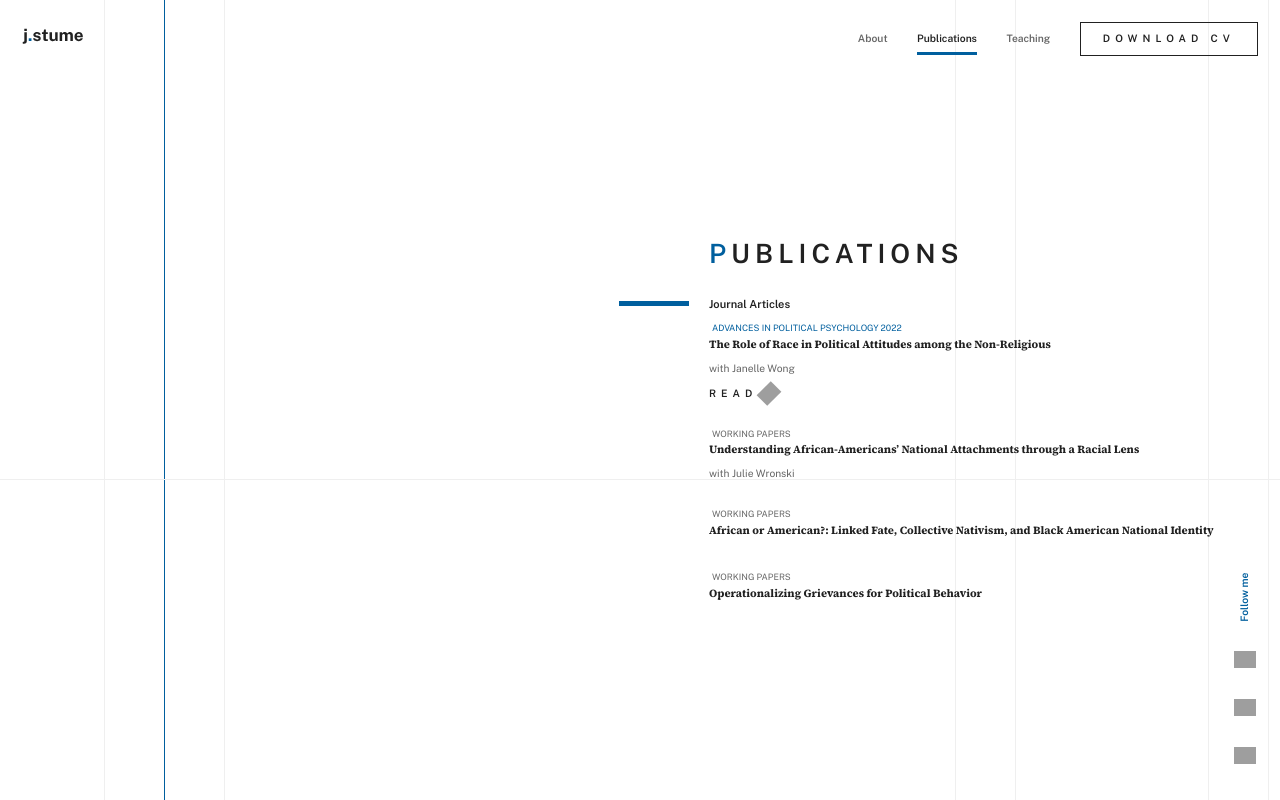
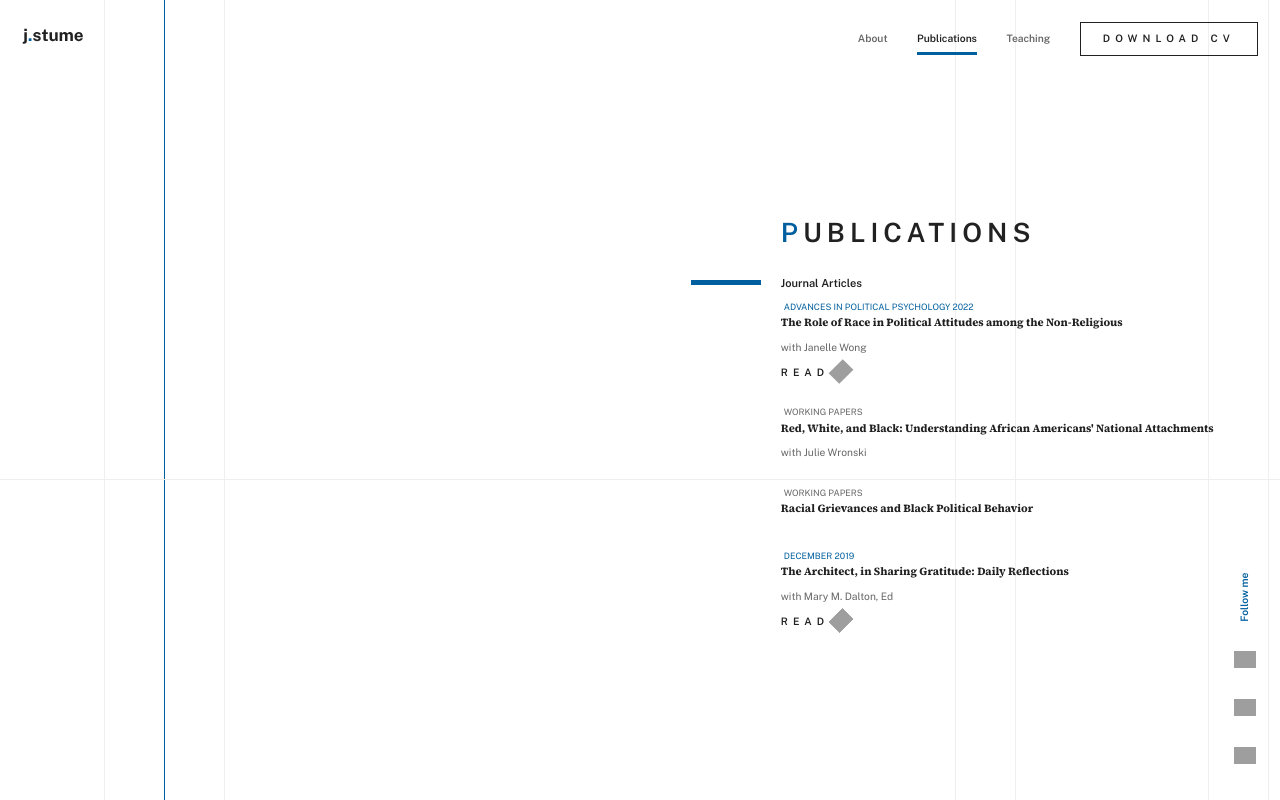
Before and after one commit to alecherryy/jenn-folio, a React (Create React App) app: page /publications in a window 1280 px wide. Built offline with nearby package versions, Linux system fonts and the light colour scheme; grey boxes are pictures that could not be loaded.

Commit message:
Add new resume (#6)
* add new resume

* add committee to homepage

* update publications and CV

* fix about text

* fix conflicts

---------

Co-authored-by: Alessia Pizzoccheri <pizzoccheri.alessia5@gmail.com>

```diff
--- a/src/components/core/DownloadCV/DownloadCV.tsx
+++ b/src/components/core/DownloadCV/DownloadCV.tsx
@@ -14,6 +14,6 @@ export const DownloadCV = ({ isMobile, modifierClasses = '' }: Props) => {
   ].join(' ').trim();
 
   return (
-    <a className={classes} href="./files/CV - St Sume, Jennifer.pdf" download>Download CV</a>
+    <a className={classes} href="./files/CV - St Sume, Jé.pdf" download>Download CV</a>
   )
 }
--- a/src/components/pages/Home/Home.tsx
+++ b/src/components/pages/Home/Home.tsx
@@ -1,7 +1,7 @@
 import './styles.scss';
 import { Fade } from "react-awesome-reveal"
 import { HOME } from 'wording';
-import { Content, DownloadCV, Headshot, PapersGrid, Title } from 'components/core';
+import { Committee, Content, DownloadCV, Headshot, PapersGrid, Title } from 'components/core';
 import { Split } from 'components/layouts';
 
 /**
@@ -26,6 +26,7 @@ export const Home = () => {
                 <p className="u-txt-black">
                   {HOME.intro}
                 </p>
+                <Committee />
                 <DownloadCV />
               </Title>
             </div>
--- a/src/wording/about.ts
+++ b/src/wording/about.ts
@@ -1,5 +1,5 @@
 export const ABOUT = {
   intro: `Jé St Sume is a PhD student in <a href="https://gvpt.umd.edu/landing/Graduate" target="_blank" rel="noreferrer">Government and Politics</a> at the University of Maryland, College Park focusing on race and American politics.`,
-  education: `Specifically, Jé St Sume's work examines the role of grievances in Black American political behavior. Their other work includes research on the political attitudes of non-religious people of color in a "secularizing" world. They received their B.A. in Communication from Florida Atlantic University in Boca Raton, FL where they graduated a Presidential Scholar. They also received an M.A. in Communication from Wake Forest University where they specialized in race and political communication. Their work can be found at Advances in Political Psychology. A child of Haitian immigrants and south Florida native, she enjoys karaoke by the beach, Publix chicken tender subs, and cool craft beers.`,
+  education: `Specifically, Jé St Sume's work examines the role of grievances in Black American political behavior. Their other work includes research on the political attitudes of non-religious people of color in a "secularizing" world. They received their B.A. in Communication from Florida Atlantic University in Boca Raton, FL where they graduated a Presidential Scholar in Communication Studies and also received and an M.A. in Communication from Wake Forest University where they specialized in race and political communication. Their work can be found (alongside Janelle Wong) at Advances in Political Psychology. A child of Haitian immigrants and south Florida native, they enjoy karaoke by the beach, Publix chicken tender subs, and cool craft beers.`,
   contact: `Contact them via email at stsumej [at] umd dot edu.`
 }
--- a/src/wording/home.ts
+++ b/src/wording/home.ts
@@ -12,11 +12,11 @@ export const HOME = {
   },
   {
     date: 'Working Papers',
-    title: `Understanding African-Americans’ National Attachments through a Racial Lens`,
+    title: `Red, White, and Black: Understanding African Americans' National Attachments`,
     subtitle: 'with Julie Wronski',
   },
   {
     date: 'Working Papers',
-    title: 'African or American?: Linked Fate, Collective Nativism, and Black American National Identity',
+    title: 'Racial Grievances and Black Political Behavior',
   }]
 }
--- a/src/wording/publications.ts
+++ b/src/wording/publications.ts
@@ -2,7 +2,7 @@ export const PUBLICATIONS = {
   journals: 'Journal Articles',
   publicationsList: [
     {
-      date: ' Advances in Political Psychology 2022',
+      date: 'Advances in Political Psychology 2022',
       title: 'The Role of Race in Political Attitudes among the Non-Religious',
       subtitle: 'with Janelle Wong',
       path: 'https://onlinelibrary.wiley.com/doi/10.1111/pops.12849',
@@ -10,33 +10,20 @@ export const PUBLICATIONS = {
     },
     {
       date: 'Working Papers',
-      title: `Understanding African-Americans’ National Attachments through a Racial Lens`,
+      title: `Red, White, and Black: Understanding African Americans' National Attachments`,
       subtitle: 'with Julie Wronski',
     },
     {
       date: 'Working Papers',
-      title: 'African or American?: Linked Fate, Collective Nativism, and Black American National Identity',
+      title: 'Racial Grievances and Black Political Behavior',
     },
     {
-      date: 'Working Papers',
-      title: 'Operationalizing Grievances for Political Behavior',
-    }
+      date: 'December 2019',
+      title: 'The Architect, in Sharing Gratitude: Daily Reflections',
+      subtitle: 'with Mary M. Dalton, Ed',
+      path: 'https://www.amazon.com/Sharing-Gratitude-Reflections-Mary-Dalton/dp/1618460919',
+      download: false,
+    },
   ],
-  // chapters: 'Book Chapters',
-  // chaptersList: [
-  //   {
-  //     date: 'April 2017',
-  //     title: 'Shameless Apparel, in Critical Media Studies: Student Essays on Contemporary Sitcoms',
-  //     subtitle: 'with Mary M. Dalton, Ed. and  Kevin Pabst, Illustrator',
-  //     path: 'https://www.amazon.com/Critical-Media-Studies-Student-Contemporary/dp/1618460307',
-  //     download: false
-  //   },
-  //   {
-  //     date: 'December 2019',
-  //     title: 'The Architect, in Sharing Gratitude: Daily Reflections',
-  //     subtitle: 'with Mary M. Dalton, Ed',
-  //     path: 'https://www.amazon.com/Sharing-Gratitude-Reflections-Mary-Dalton/dp/1618460919',
-  //     download: false,
-  //   },
-  // ],
+
 }
```
Also changed, not shown: 1 other file (tests, documents, lock files or other folders).
